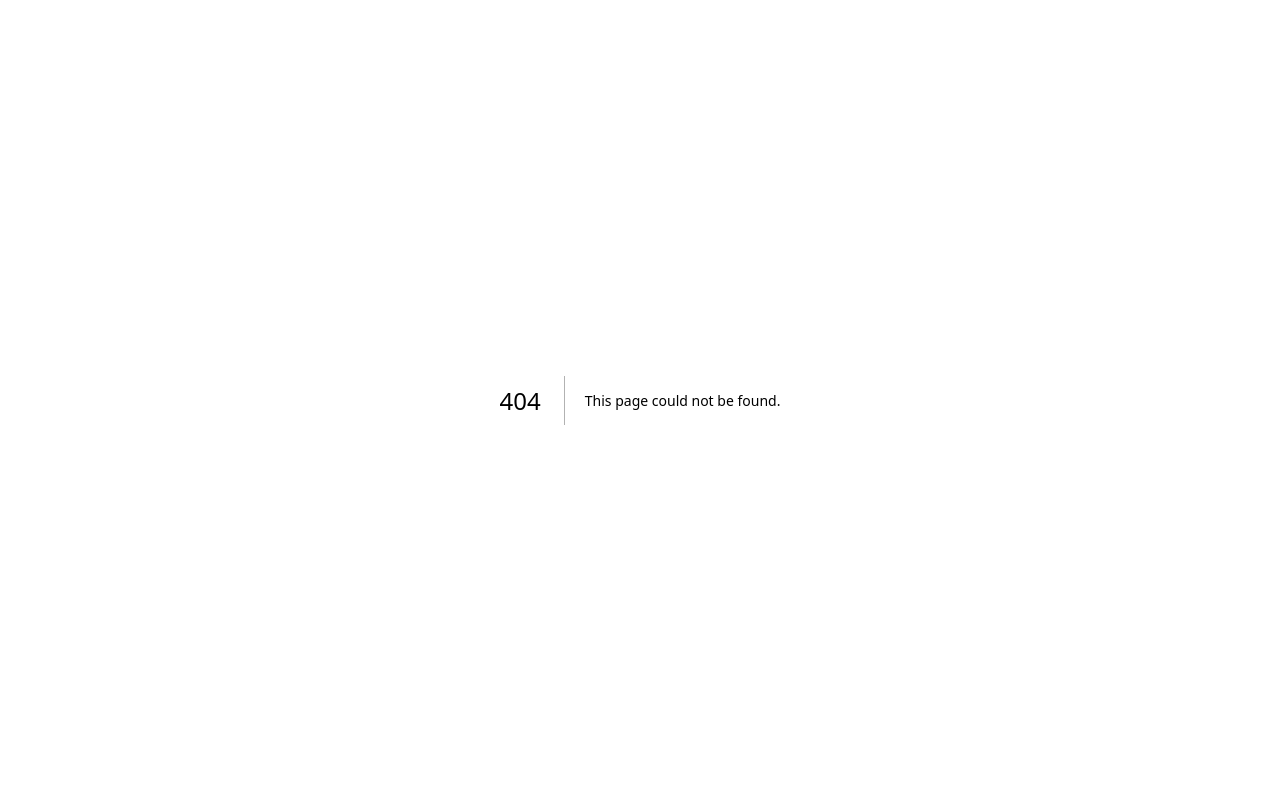
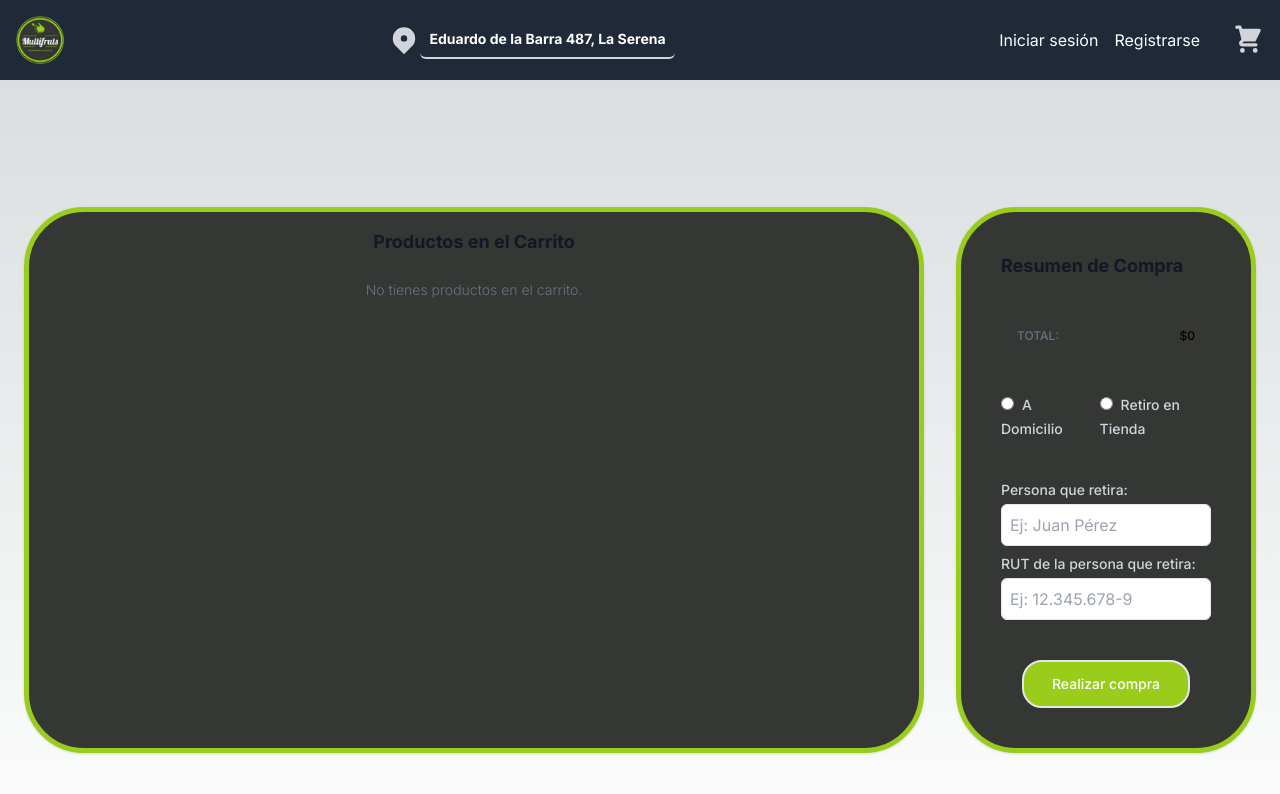
Before and after one commit to NashorSlayer/nextjs-ecommerce-graphql, a Next.js app: page /cart/checkout in a window 1280 px wide. Before the commit this address had no page. Shown: the top 794 px of the page. Built offline with nearby package versions, Linux system fonts and the light colour scheme.

Commit message:
Fix import and update button label

```diff
--- /dev/null
+++ b/app/cart/checkout/page.tsx
@@ -0,0 +1,14 @@
+import HeaderGuest from '@/components/commons/HeaderGuest';
+import HeaderRegistered from '@/components/commons/HeaderRegistered';
+import CheckoutSummary from '@/components/ShowCheckoutSummary';
+
+export default function Summary() {
+  const isUserAuthenticated = false; //Implementar método para ver si el usuario está autenticado o no
+
+  return (
+    <div className='mb-4'>
+      {isUserAuthenticated ? <HeaderRegistered /> : <HeaderGuest />}
+      <CheckoutSummary />
+    </div>
+  );
+}
--- /dev/null
+++ b/components/CartCheckout.tsx
@@ -0,0 +1,29 @@
+import { DeleteFromCart, SetQuantity, SetTotal } from "@/redux/cartSlice";
+import { useAppDispatch } from "@/redux/hooks";
+import { useState, useEffect } from "react";
+
+interface Product {
+    id: number;
+    name: string;
+    category: string;
+    price: number;
+    image: string;
+    description: string;
+};
+
+interface ProductCardProps {
+  product: Product;
+  quantity: number;
+}
+
+const CartCheckout: React.FC<ProductCardProps> = ({ product, quantity }) => {
+    return (
+        <tr key={product.id}>
+            <td className="px-6 py-4 whitespace-nowrap">{product.name}</td>
+            <td className="px-6 py-4 whitespace-nowrap">{quantity}</td>
+            <td className="px-6 py-4 whitespace-nowrap">${(product.price * quantity)}</td>
+        </tr>
+    );
+}
+
+export default CartCheckout;
--- a/components/ShowCart.tsx
+++ b/components/ShowCart.tsx
@@ -4,7 +4,7 @@ import { ExclamationIcon } from '@heroicons/react/solid';
 import Link from 'next/link';
 import React, { useEffect, useState } from 'react';
 import CartProduct from './CartProduct';
-// import { REALIZAR_PAGO_MUTATION } from "@/graphql/mutations";
+import { useRouter } from 'next/navigation'
 
 const ShowCart = () => {
   const cartItems = useAppSelector((state) => state.cart.products);
@@ -13,19 +13,10 @@ const ShowCart = () => {
   const [deleteQuantity, setDeleteQuantity] = useState<number>(0);
 
   const [total, setTotal] = useState(cartTotal);
+  const router = useRouter()
 
-  // const [realizarPago] = useMutation(REALIZAR_PAGO_MUTATION);
-
-  const handlePayment = async () => {
-    // try {
-    //   const { data } = await realizarPago({
-    //     variables: {
-    //     },
-    //   });
-
-    // } catch (error) {
-    //   console.log(error);
-    // }
+  const handleCheckout = async () => {
+    router.push('/cart/checkout')
   };
 
   useEffect(() => {
@@ -92,14 +83,14 @@ const ShowCart = () => {
                     <button
                         disabled={cartItems.length === 0}
                         style={{width: "80%", backgroundColor: "#9acd1b", borderRadius: 20}}
-                        onClick={handlePayment}
+                        onClick={handleCheckout}
                         className={`${
                           cartItems.length === 0
                             ? 'bg-gray-300 cursor-not-allowed'
                             : 'bg-gradient-to-r from-primary-500 to-primary-600 hover:from-primary-600 hover:to-primary-700 focus:ring-4 focus:outline-none focus:ring-primary-300'
                         } text-white font-medium text-sm px-5 py-3 text-center border-2 border-primary-600`}
                         >
-                        Realizar compra
+                        Siguiente
                         </button>
                     </div>
                 </div>
--- /dev/null
+++ b/components/ShowCheckoutSummary.tsx
@@ -0,0 +1,197 @@
+"use client";
+
+import React, { useEffect, useState } from 'react';
+import { useAppDispatch, useAppSelector } from '@/redux/hooks';
+import CartProduct from './CartProduct';
+import CartCheckout from './CartCheckout';
+// import { REALIZAR_PAGO_MUTATION } from "@/graphql/mutations";
+
+const CheckoutSummary = () => {
+  // const [realizarPago] = useMutation(REALIZAR_PAGO_MUTATION);
+    const [shippingAddress, setShippingAddress] = useState('');
+    const [pickupPerson, setPickupPerson] = useState('');
+    const [pickupRut, setPickupRut] = useState('');
+
+    const cartItems = useAppSelector((state) => state.cart.products);
+    const cartTotal = useAppSelector((state) => state.cart.total);
+
+    const handleAddressChange = (e: React.ChangeEvent<HTMLInputElement>) => {
+        const inputValue = e.target.value;
+        if (inputValue.trim() !== '') {
+          setShippingAddress(inputValue);
+          setPickupPerson('');
+          setPickupRut('');
+        }
+      };
+
+    const handlePayment = async () => {
+        console.log('Realizando pago...');
+        console.log('Dirección de envío:', shippingAddress);
+        console.log('Productos en el carrito:', cartItems);
+        console.log('Total a pagar:', cartTotal);
+        // try {
+        //   const { data } = await realizarPago({
+        //     variables: {
+        //     },
+        //   });
+
+        // } catch (error) {
+        //   console.log(error);
+        // }
+    };
+
+  return (
+    <section>
+      <div className="flex items-center justify-center px-6 py-8 mx-auto md:h-screen lg:py-0">
+        <div className="grid grid-cols-[3fr,1fr] gap-8 w-full max-w-screen-xl">
+          {/* Sección de productos en el carrito */}
+          <div className="bg-white rounded-lg shadow" style={{ background: "#353734", borderColor: "#9acd1b", borderWidth: 5, borderRadius: 60 }}>
+            <div className="p-4 space-y-3">
+              <h2 className="flex items-center justify-center text-lg font-bold text-gray-900 dark:text-white">
+                Productos en el Carrito
+              </h2>
+              {cartItems.length === 0 ? (
+                <>
+                  <p className="text-gray-400 flex items-center justify-center">
+                    {/* Icono de advertencia u otro */}
+                  </p>
+                  <p className="flex items-center justify-center text-sm font-light text-gray-500 dark:text-gray-400">
+                    No tienes productos en el carrito.
+                  </p>
+                </>
+              ) : (
+                <table className="min-w-full table-auto divide-y divide-gray-200">
+                  <thead className="bg-gray-50 dark:bg-gray-800">
+                    <tr>
+                      <th className="px-6 py-3 text-left text-xs font-medium text-gray-500 uppercase" style={{ background: "#353734" }}>
+                        Producto
+                      </th>
+                      <th className="px-6 py-3 text-left text-xs font-medium text-gray-500 uppercase" style={{ background: "#353734" }}>
+                        Cantidad
+                      </th>
+                      <th className="px-6 py-3 text-left text-xs font-medium text-gray-500 uppercase" style={{ background: "#353734" }}>
+                        Total
+                      </th>
+                    </tr>
+                  </thead>
+                  <tbody className="divide-y divide-gray-200 dark:divide-gray-700">
+                    {cartItems.map((productProp, index) => (
+                      <CartCheckout key={index} product={productProp.product} quantity={productProp.quantity} />
+                    ))}
+                  </tbody>
+                </table>
+              )}
+            </div>
+          </div>
+
+          {/* Sección de resumen de compra y tipo de envío */}
+          <div className="bg-white rounded-lg shadow" style={{ background: "#353734", borderColor: "#9acd1b", borderWidth: 5, borderRadius: 60 }}>
+            <div className="p-10 space-y-10">
+              {/* Resumen de compra */}
+              <h2 className="text-lg font-bold text-gray-900 dark:text-white">Resumen de Compra</h2>
+              <table className="min-w-full table-auto">
+                <tbody>
+                  <tr>
+                    <td className="px-4 py-2 text-left text-xs font-medium text-gray-500 uppercase">Total:</td>
+                    <td className="px-4 py-2 text-right text-xs font-medium">${cartTotal}</td>
+                  </tr>
+                </tbody>
+              </table>
+
+              {/* Tipo de envío y dirección (si es a domicilio) */}
+              <div className="flex items-center justify-center space-x-4">
+                <div>
+                  <input
+                    type="radio"
+                    id="domicilio"
+                    name="envio"
+                    value="domicilio"
+                    onChange={handleAddressChange}
+                  />
+                  <label htmlFor="domicilio" className="ml-2 text-sm font-medium text-gray-300">
+                    A Domicilio
+                  </label>
+                </div>
+                <div>
+                  <input
+                    type="radio"
+                    id="retiro"
+                    name="envio"
+                    value="retiro"
+                    onChange={() => setShippingAddress('')}
+                  />
+                  <label htmlFor="retiro" className="ml-2 text-sm font-medium text-gray-300">
+                    Retiro en Tienda
+                  </label>
+                </div>
+              </div>
+
+              {/* Campo de entrada para la dirección (visible solo si es a domicilio) */}
+              {shippingAddress && (
+                <div className="mt-4">
+                  <label htmlFor="direccion" className="block text-sm font-medium text-gray-300">
+                    Dirección de Envío:
+                  </label>
+                  <input
+                    type="text"
+                    id="direccion"
+                    name="direccion"
+                    onChange={handleAddressChange}
+                    placeholder='Ej: Calle 1234, La Serena'
+                    className="mt-1 p-2 w-full border rounded-md text-black"
+                  />
+                </div>
+              )}
+                {!shippingAddress && (
+                <div className="mt-4">
+                    <label htmlFor="pickupPerson" className="block text-sm font-medium text-gray-300">
+                    Persona que retira:
+                    </label>
+                    <input
+                    type="text"
+                    id="pickupPerson"
+                    name="pickupPerson"
+                    value={pickupPerson}
+                    onChange={(e) => setPickupPerson(e.target.value)}
+                    placeholder='Ej: Juan Pérez'
+                    className="mt-1 p-2 w-full border rounded-md text-black"
+                    />
+
+                    <label htmlFor="pickupRut" className="block text-sm font-medium text-gray-300 mt-2">
+                    RUT de la persona que retira:
+                    </label>
+                    <input
+                    type="text"
+                    id="pickupRut"
+                    name="pickupRut"
+                    value={pickupRut}
+                    onChange={(e) => setPickupRut(e.target.value)}
+                    placeholder='Ej: 12.345.678-9'
+                    className="mt-1 p-2 w-full border rounded-md text-black"
+                    />
+                </div>
+                )}
+              {/* Botón para realizar la compra */}
+              <div className="flex items-center justify-center">
+                <button
+                  disabled={cartItems.length === 0}
+                  style={{ width: "80%", backgroundColor: "#9acd1b", borderRadius: 20 }}
+                  onClick={handlePayment}
+                  className={`${
+                    cartItems.length === 0
+                      ? 'bg-gray-300 cursor-not-allowed'
+                      : 'bg-gradient-to-r from-primary-500 to-primary-600 hover:from-primary-600 hover:to-primary-700 focus:ring-4 focus:outline-none focus:ring-primary-300'
+                  } text-white font-medium text-sm px-5 py-3 text-center border-2 border-primary-600`}
+                >
+                  Realizar compra
+                </button>
+              </div>
+            </div>
+          </div>
+        </div>
+      </div>
+    </section>
+  );
+};
+
+export default CheckoutSummary;
--- a/components/commons/HeaderGuest.tsx
+++ b/components/commons/HeaderGuest.tsx
@@ -22,7 +22,7 @@ const HeaderGuest = () => {
         <header className="bg-gray-800">
             <div className="container mx-auto flex items-center justify-between p-4">
                 <Link href="/">
-                    <img className="w-12 h-12" src="multifruts_logo.png" alt="Logo" />
+                    <img className="w-12 h-12" src="../multifruts_logo.png" alt="Logo" />
                 </Link>
                 <div className="flex items-center flex-col">
                     <div className="flex items-center">
```
